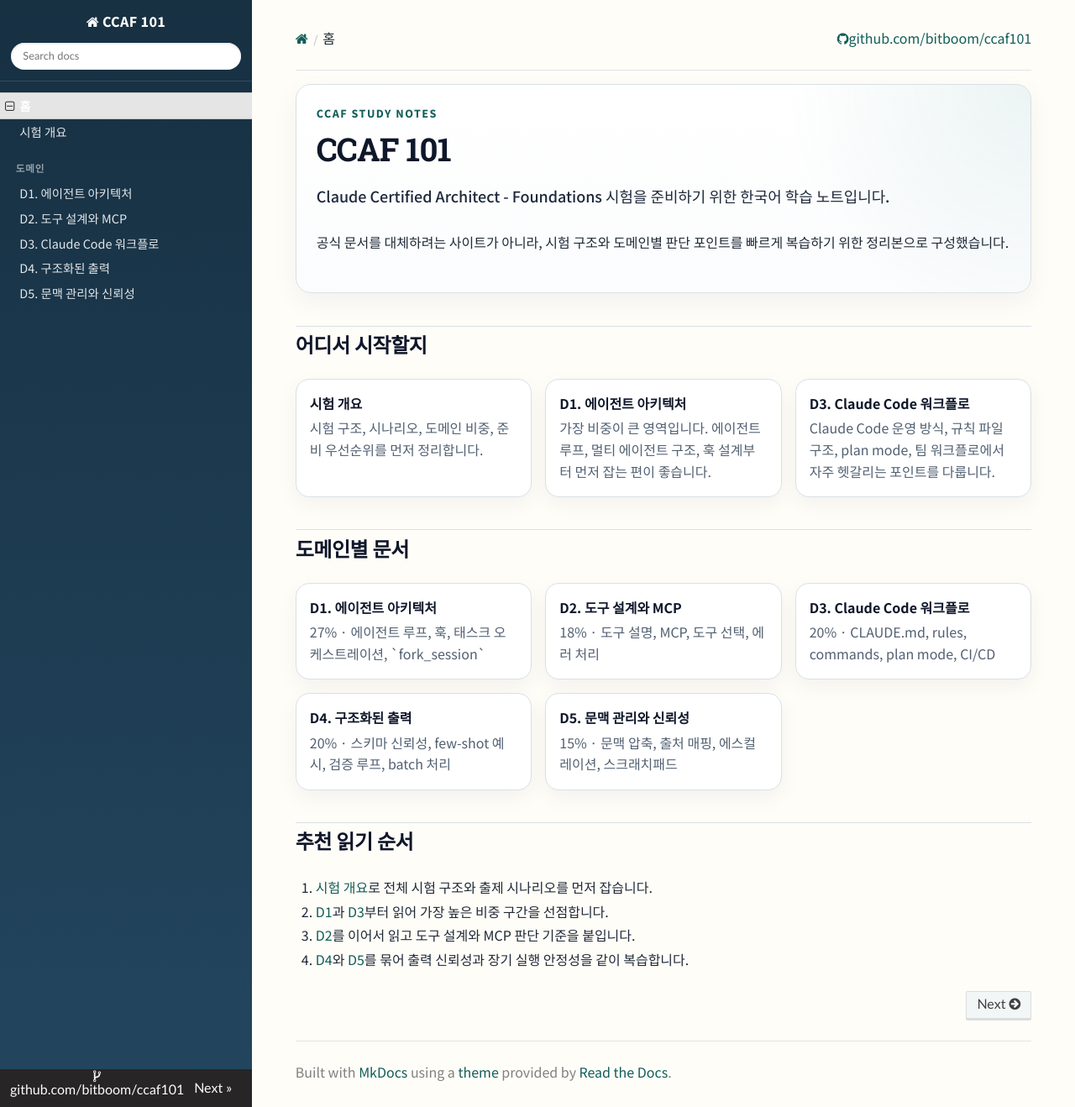
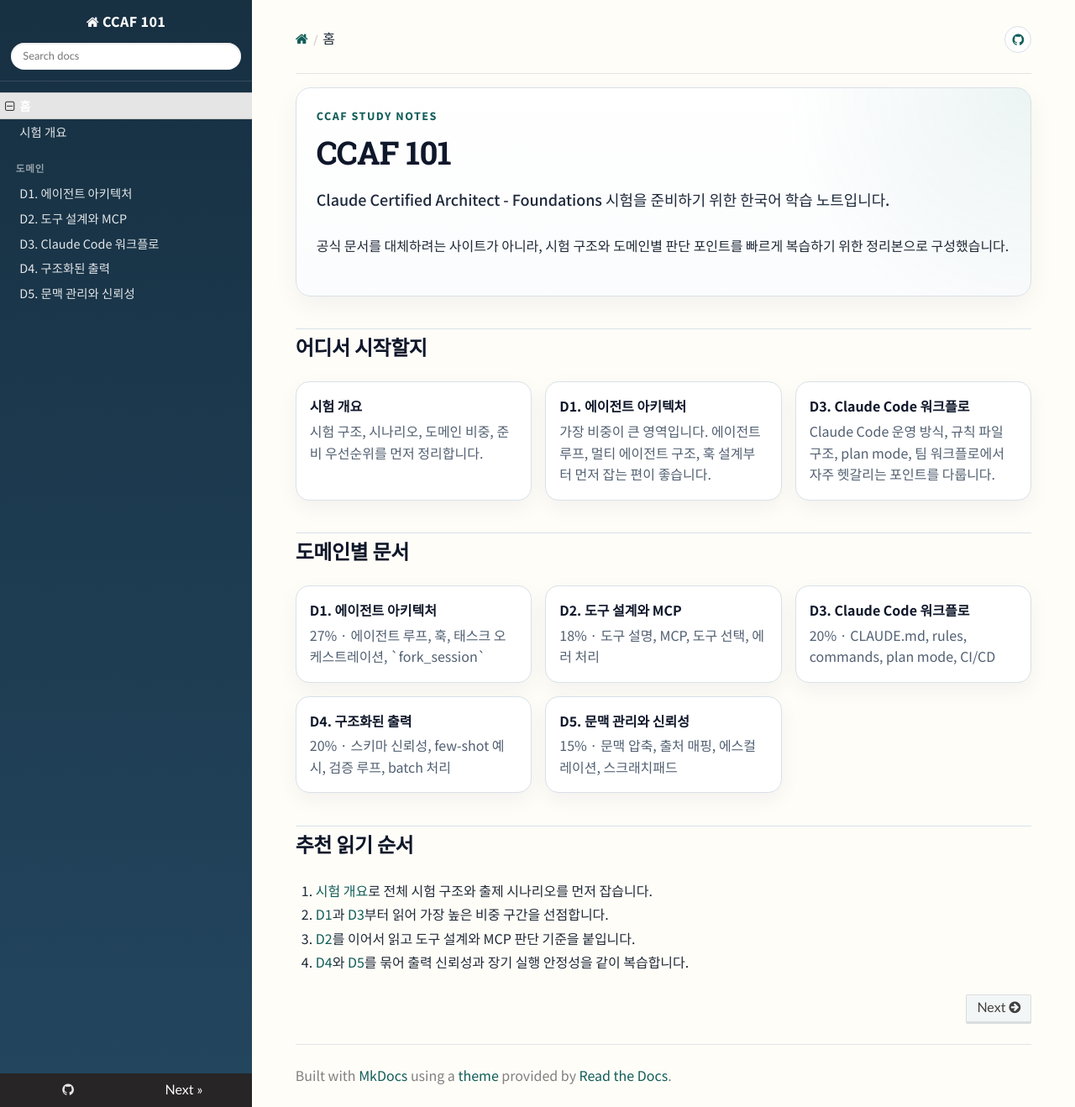
Before and after one commit to bitboom/ccaf101, an MkDocs documentation site: the page built from docs/index.md, in a window 1280 px wide and 1318 px high. Shown: the whole window at 84% size. Built offline with MkDocs 1.6.1, drawn with Linux system fonts in a browser that asks for light colours; nearby versions of some CDN libraries; some web fonts are replaced.

Commit message:
Simplify repository links to icon buttons

```diff
--- a/docs/assets/stylesheets/extra.css
+++ b/docs/assets/stylesheets/extra.css
@@ -102,6 +102,41 @@ body,
 .rst-content a:hover,
 .wy-breadcrumbs a:hover {
   color: var(--ccaf-accent);
+}
+
+.repo-link-icon {
+  display: inline-flex;
+  align-items: center;
+  justify-content: center;
+  width: 2rem;
+  height: 2rem;
+  border-radius: 999px;
+  text-decoration: none;
+}
+
+.wy-breadcrumbs-aside .repo-link-icon {
+  border: 1px solid var(--ccaf-border);
+  background: #fff;
+  color: var(--ccaf-accent-deep);
+}
+
+.wy-breadcrumbs-aside .repo-link-icon:hover {
+  border-color: #8fc9c2;
+  background: #f3fbf9;
+  color: var(--ccaf-accent);
+}
+
+.rst-versions .repo-link-icon {
+  width: 1.9rem;
+  height: 1.9rem;
+  color: #fcfcfc;
+  opacity: 0.9;
+}
+
+.rst-versions .repo-link-icon:hover {
+  background: rgba(255, 255, 255, 0.08);
+  color: #fff;
+  opacity: 1;
 }
 
 .rst-content :not(pre) > code,
--- a/mkdocs.yml
+++ b/mkdocs.yml
@@ -2,7 +2,7 @@ site_name: CCAF 101
 site_description: Claude Certified Architect - Foundations study notes
 site_url: https://bitboom.github.io/ccaf101/
 repo_url: https://github.com/bitboom/ccaf101
-repo_name: github.com/bitboom/ccaf101
+repo_name: GitHub
 docs_dir: docs
 
 theme:
--- a/overrides/repo_breadcrumbs.html
+++ b/overrides/repo_breadcrumbs.html
@@ -13,7 +13,14 @@
     {%- endif %}
     <li class="wy-breadcrumbs-aside">
       {%- if config.repo_url %}
-        <a href="{{ config.repo_url }}" class="icon icon-github">{{ config.repo_name }}</a>
+        <a
+          href="{{ config.repo_url }}"
+          class="repo-link-icon"
+          aria-label="GitHub repository"
+          title="GitHub repository"
+        >
+          <span class="fa fa-github" aria-hidden="true"></span>
+        </a>
       {%- endif %}
     </li>
   </ul>
--- /dev/null
+++ b/overrides/versions.html
@@ -0,0 +1,22 @@
+<div class="rst-versions" role="note" aria-label="{% trans %}Versions{% endtrans %}">
+  <span class="rst-current-version" data-toggle="rst-current-version">
+    {% if config.repo_url %}
+      <span>
+        <a
+          href="{{ config.repo_url }}"
+          class="repo-link-icon"
+          aria-label="GitHub repository"
+          title="GitHub repository"
+        >
+          <span class="fa fa-github" aria-hidden="true"></span>
+        </a>
+      </span>
+    {% endif %}
+    {% if page.previous_page %}
+      <span><a href="{{ page.previous_page.url|url }}" style="color: #fcfcfc">&laquo; {% trans %}Previous{% endtrans %}</a></span>
+    {% endif %}
+    {% if page.next_page %}
+      <span><a href="{{ page.next_page.url|url }}" style="color: #fcfcfc">{% trans %}Next{% endtrans %} &raquo;</a></span>
+    {% endif %}
+  </span>
+</div>
```
